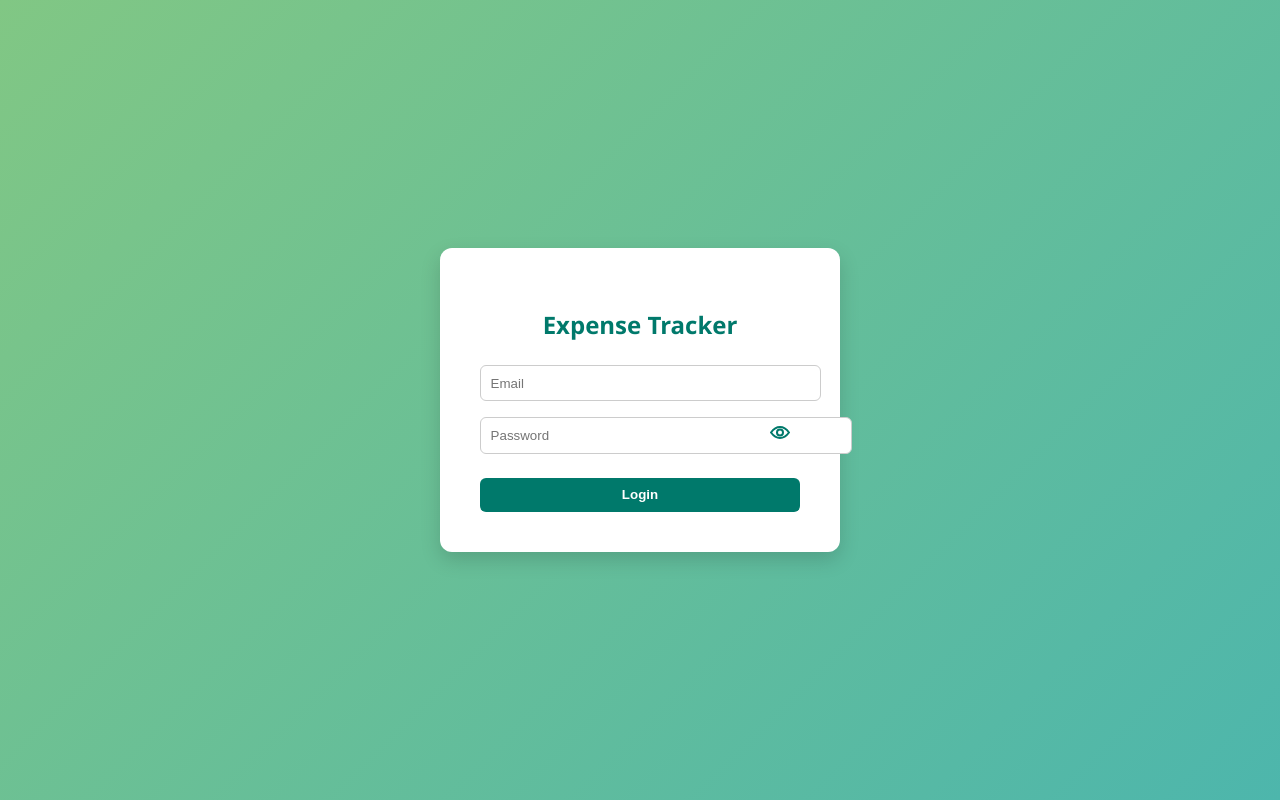
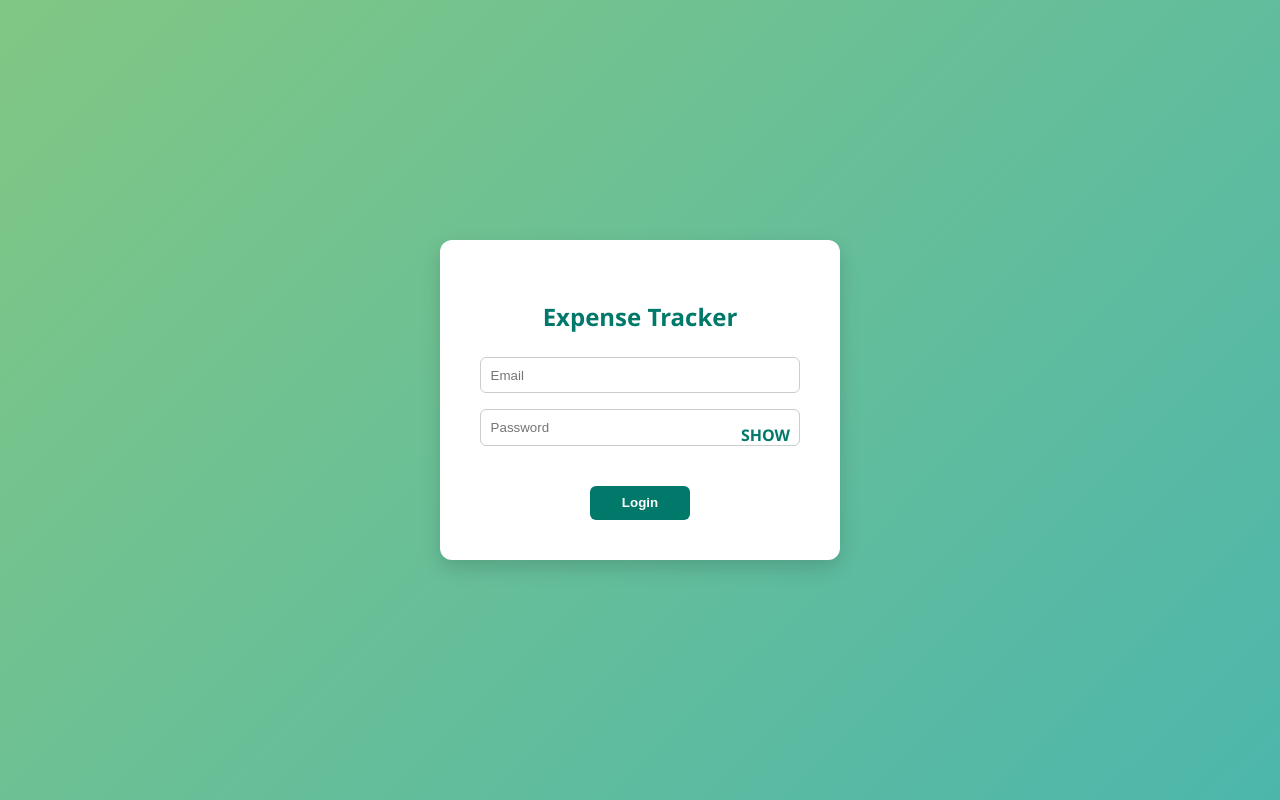
Before and after one commit to tom-samuel/expense-tracker, a React (Vite) app: page / in a window 1280 px wide. Built offline with nearby package versions, Linux system fonts and the light colour scheme.

Commit message:
Update LoginForm.jsx

```diff
--- a/src/components/LoginForm.jsx
+++ b/src/components/LoginForm.jsx
@@ -8,6 +8,25 @@ function LoginForm({ onLogin }) {
   const handleSubmit = (e) => {
     e.preventDefault();
     if (email && password) onLogin(true);
+  };
+
+  const inputStyle = {
+    width: "100%",
+    padding: "0.6rem",
+    marginBottom: "1rem",
+    borderRadius: "6px",
+    border: "1px solid #ccc",
+    boxSizing: "border-box"
+  };
+
+  const buttonStyle = {
+    padding: "0.6rem 2rem",
+    backgroundColor: "#00796b",
+    color: "#fff",
+    fontWeight: "bold",
+    borderRadius: "6px",
+    border: "none",
+    cursor: "pointer"
   };
 
   return (
@@ -21,13 +40,12 @@ function LoginForm({ onLogin }) {
       <form
         onSubmit={handleSubmit}
         style={{
-          background: "#ffffff",
+          background: "#fff",
           padding: "2.5rem",
           borderRadius: "12px",
           boxShadow: "0 8px 20px rgba(0,0,0,0.15)",
           width: "320px",
-          textAlign: "center",
-          position: "relative"
+          textAlign: "center"
         }}
       >
         <h2 style={{ marginBottom: "1.5rem", color: "#00796b" }}>Expense Tracker</h2>
@@ -36,7 +54,7 @@ function LoginForm({ onLogin }) {
           placeholder="Email"
           value={email}
           onChange={e => setEmail(e.target.value)}
-          style={{ width: "100%", marginBottom: "1rem", padding: "0.6rem", borderRadius: "6px", border: "1px solid #ccc" }}
+          style={inputStyle}
         />
 
         <div style={{ position: "relative", marginBottom: "1.5rem" }}>
@@ -45,7 +63,7 @@ function LoginForm({ onLogin }) {
             placeholder="Password"
             value={password}
             onChange={e => setPassword(e.target.value)}
-            style={{ width: "100%", padding: "0.6rem 2.5rem 0.6rem 0.6rem", borderRadius: "6px", border: "1px solid #ccc" }}
+            style={{ ...inputStyle, paddingRight: "4rem" }}
           />
           <span
             onClick={() => setShowPassword(!showPassword)}
@@ -54,32 +72,17 @@ function LoginForm({ onLogin }) {
               right: "10px",
               top: "50%",
               transform: "translateY(-50%)",
-              cursor: "pointer"
+              cursor: "pointer",
+              color: "#00796b",
+              fontWeight: "bold",
+              userSelect: "none"
             }}
           >
-            {showPassword ? (
-              <svg xmlns="http://www.w3.org/2000/svg" width="20" height="20" fill="none" stroke="#00796b" strokeWidth="2" strokeLinecap="round" strokeLinejoin="round">
-                <path d="M1 1l18 18" /> {/* slash */}
-                <path d="M10 4.5C5 4.5 1 10 1 10s4 5.5 9 5.5c1.6 0 3.1-.5 4.3-1.4" />
-                <path d="M14.9 14.9C13.1 15.6 11.1 16 10 16c-5 0-9-5.5-9-5.5s1.7-2.3 4.1-3.6" />
-              </svg>
-            ) : (
-              <svg xmlns="http://www.w3.org/2000/svg" width="20" height="20" fill="none" stroke="#00796b" strokeWidth="2" strokeLinecap="round" strokeLinejoin="round">
-                <path d="M1 10s4-5.5 9-5.5 9 5.5 9 5.5-4 5.5-9 5.5S1 10 1 10z" />
-                <circle cx="10" cy="10" r="3" />
-              </svg>
-            )}
+            {showPassword ? "HIDE" : "SHOW"}
           </span>
         </div>
 
-        <button type="submit" style={{
-          width: "100%",
-          padding: "0.6rem",
-          backgroundColor: "#00796b",
-          color: "#fff",
-          fontWeight: "bold",
-          borderRadius: "6px"
-        }}>Login</button>
+        <button type="submit" style={buttonStyle}>Login</button>
       </form>
     </div>
   );
```
